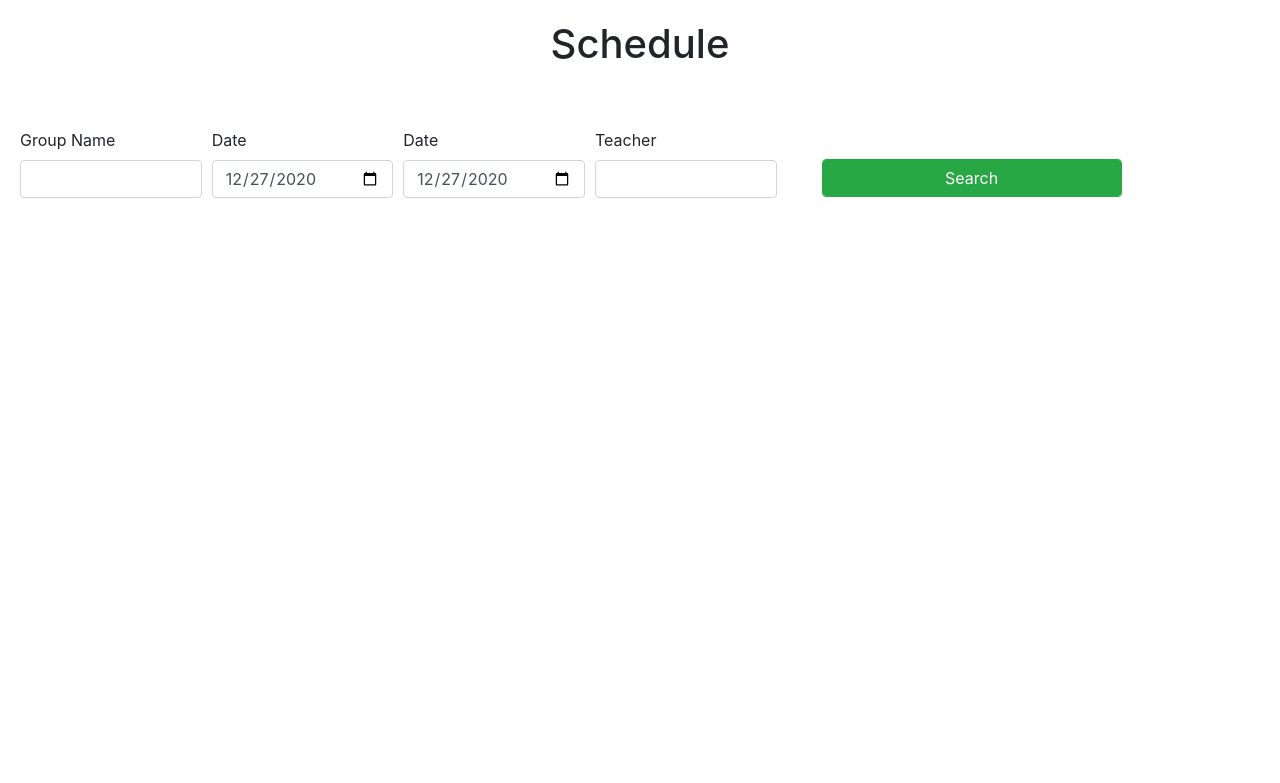
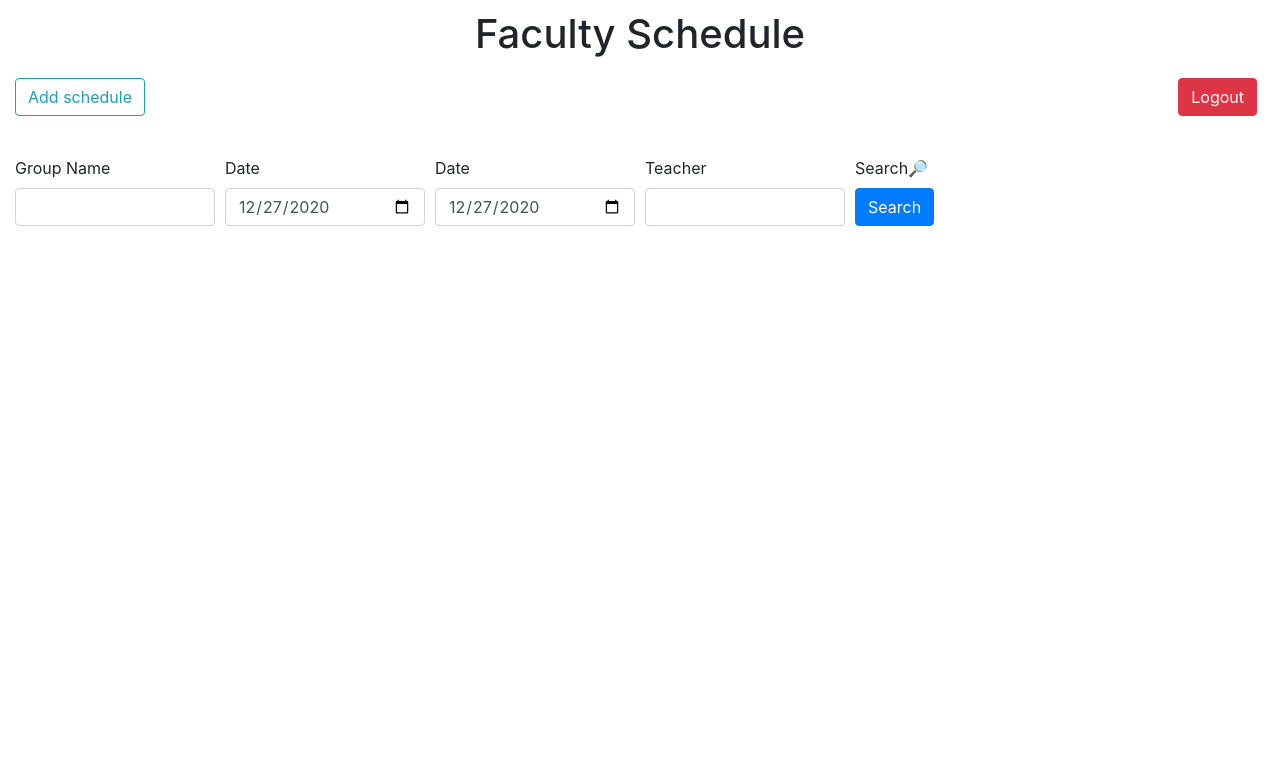
Before and after one commit to doroshroman/Schedule, a Flask app: page / in a window 1280 px wide. Shown: the top 783 px of the page. Run offline with Flask 2, Linux system fonts and the light colour scheme; the visitor is signed in with stand-in values (Sample User, id 1); data that the repository does not hold is empty; some libraries are stand-ins or nearby versions.

Commit message:
added update method

```diff
--- a/app/routes.py
+++ b/app/routes.py
@@ -13,7 +13,7 @@ from app.models import Teacher, Group, Lesson, Subject, Administrator
 
 @app.route('/index/update/', methods=['GET', 'POST'])
 @login_required
-def index4update():
+def index_update():
     form = SearchForm()
     error = None
     from_day = None
@@ -34,7 +34,7 @@ def index4update():
         except SQLAlchemyError as e:
             error = "Incorrect input data!"
 
-    return render_template('admin_index.html', form=form, day_schedules=lessons, error=error)
+    return render_template('index.html', form=form, day_schedule=lessons, error=error)
 
 @app.route('/', methods=['GET', 'POST'])
 def index():
@@ -50,7 +50,7 @@ def index():
 
         group = Group.query.filter_by(name=group).first()
         if not group:
-            flash(f'Group {group} not found', 'info')
+            flash(f'Group not found', 'info')
             return redirect(url_for('index'))
 
         pib_len = 3
@@ -122,7 +122,7 @@ def add_schedule():
         return render_template('add_schedule.html')
 
 
-@app.route('/copy_schedule/', methods=['POST'])
+@app.route('/copy_schedule/', methods=['GET', 'POST'])
 def copy():
     data = request.get_json()
     if data and len(data):
@@ -139,7 +139,6 @@ def copy():
 
             group = Group.query.filter_by(name=group).first()
             lessons = utils.get_lessons(group, date)
-            print(lessons)
             days = utils.build_days_range(date_from, date_to)
 
             step = 7
@@ -156,11 +155,12 @@ def copy():
                 for i in range(first_day_index, len(days), step):
                     for lesson in lessons:
                         utils.copy_lesson(lesson, days[i])
-
+            return jsonify({"redirect": "/"})
         except ValueError as ve:
             app.logger.info(ve)
 
-    return jsonify(success=True)
+    flash('Incorrect data in copy form', 'warning')
+    return jsonify({"redirect": "/add_schedule"})
 
 
 @app.route('/login/', methods=['GET', 'POST'])
@@ -172,12 +172,12 @@ def login():
     if form.validate_on_submit():
         admin = Administrator.query.filter_by(username=form.username.data).first()
         if admin is None or not admin.check_password(form.password.data):
-            flash('Invalid username or password')
+            flash('Invalid username or password', 'warning')
             return redirect(url_for('login'))
         login_user(admin, remember=form.remember_me.data)
         next_page = request.args.get('next')
         if not next_page or url_parse(next_page).netloc != '':
-            next_page = url_for('add_schedule')
+            next_page = url_for('index')
         return redirect(next_page)
 
     return render_template('login.html', title='Sign In', form=form)
@@ -211,27 +211,26 @@ def page_not_found(error):
 	return render_template('404.html'), 404
 
 
-@app.route('/delete/', methods=["POST"])
+@app.route('/lesson/<int:lesson_id>/delete/', methods=["POST"])
 @login_required
-def delete():
-    id = request.json
-    if id:
-        Lesson.query.filter_by(id=int(id)).delete()
+def delete(lesson_id):
+    lesson = Lesson.query.get(lesson_id)
+    if lesson:
+        db.session.delete(lesson)
         db.session.commit()
         return jsonify(success=True)
     else:
         return jsonify(success=False)
 
-@app.route('/update/lesson/<int:lesson_id>', methods=["POST"])
+@app.route('/lesson/<int:lesson_id>/update/', methods=["POST"])
 @login_required
 def update(lesson_id):
     data = request.get_json()
-    print(data)
     if data and len(data):
-        # Read without validation
+
         order = data['order']
         auditory = data['auditory']
-        teacher = data['teacher']['name']
+        teacher_name = data['teacher']['name']
         teacher_surname = data['teacher']['surname']
         teacher_patronymic = data['teacher']['patronymic']
         subject_title = data['subject']['title']
@@ -241,8 +240,7 @@ def update(lesson_id):
         subject = None
         try:
             # Get teacher record
-            teacher = utils.get_teacher(teacher, teacher_surname, teacher_patronymic)
-
+            teacher = utils.get_teacher(teacher_name, teacher_surname, teacher_patronymic)
             # Get subject record
             subject = utils.get_subject(subject_title, subject_type)
         except SQLAlchemyError as se:
--- a/app/static/css/style.css
+++ b/app/static/css/style.css
@@ -1,31 +1,10 @@
 *{
     margin-top: 10px;
-}
-.btn-primary {
-    color: #fff;
-    background-color: #007bff;
-    border-color: #007bff;
 }
 p{
     text-align: center;
 }
-input{
-    width: 300;
-    height: calc(1.5em + .75rem + 2px);
-    font-size: 1rem;
-    font-weight: 400;
-    line-height: 1.5;
-    color: #495057;
-    background-color: #fff;
-    background-clip: padding-box;
-    border: 1px solid #ced4da;
-    border-radius: .25rem;
-    transition: border-color .15s ease-in-out,box-shadow .15s ease-in-out;
-}
 
-.page-wrap {
-    min-height: 100vh;
-}
 form .error {
     color: #ff0000;
 }
@@ -38,44 +17,6 @@ form .error {
 #copyform{
     display: none;
 }
-.btn-submit{
-    margin-top: 51px;
-    margin-left: 40px;
-    float: left;
-}
-.container{
-    padding: 0px;
-    margin: 20px;
-}
 .day{
     margin: 20px;
 }
-h1{
-    margin: 20px;
-    border: 1px solid #ced4da;
-    border-radius: .25rem;
-}
-.remember{
-    margin-left: auto;
-    margin-right: auto;
-/*     text-align: center; */
-    width: 150px;
-    position: relative;
-/*     margin: auto; */
-}
-#login #remember_me{
-/*     position: absolute; */
-    float: left;
-    width: 25px;
-}
-#login .remember_label{
-    float: left;
-    margin-left: 10px;
-/*     position: absolute; */
-/*     text-align: center; */
-/*     left: 1px; */
-}
-#login .button{
-    margin-top: 71px;
-    clear:both
-}
--- a/app/static/js/index.js
+++ b/app/static/js/index.js
@@ -43,7 +43,7 @@ function getPostOptions(data){
 // Edit lesson
 async function editLesson(parent, id){
 
-    const response = await fetch('/lesson/' + id)
+    const response = await fetch(`/lesson/${id}`)
     const lesson = await response.json();
 
     let order = lesson.order
@@ -135,12 +135,13 @@ async function editLesson(parent, id){
                 'subj_type': subject_type
             }
         }
-        const response = await fetch('/update/lesson/' + id, getPostOptions(data));
+        const response = await fetch(`/lesson/${id}/update/`, getPostOptions(data));
         const resp_message = await response.json();
+        console.log(resp_message);
         if(resp_message.success === true){
             $('#flash-msg').show().text(resp_message['message']);
 
-            setTimeout(() => { document.location.reload(true); }, 3000);
+            setTimeout(() => { document.location.reload(true); }, 1000);
 
         }else{
             $('#flash-msg').show().text(resp_message['message']);
@@ -187,7 +188,7 @@ $(document).ready(function(){
             closest.append(edit_btn, delete_btn);
 
             $("#delete-lesson" + id).on("click", async () => {
-                const response = await fetch('/delete/', getPostOptions(id));
+                const response = await fetch(`/lesson/${id}/delete/`, getPostOptions(id));
                 if(response.ok){
 
                     let lessonsInTable = closest.parent().find('tr').length
--- a/app/templates/base.html
+++ b/app/templates/base.html
@@ -9,7 +9,8 @@
         <link rel="stylesheet" type = "text/css" href="{{url_for('static',filename='css/style.css')}}">
         <title>Faculty Schedule</title>
     </head>
-    <body>
+    <body class="container-fluid">
+        {% block header %}{% endblock %}
         <div>
             {% for cat, msg in get_flashed_messages(True) %}
                 <ul class="list-group">
@@ -17,6 +18,15 @@
                 </ul>
             {%endfor %}
         </div>
+
+        {% if current_user.is_authenticated %}
+            <a href="{{ url_for('add_schedule') }}" class="btn btn-outline-info">Add schedule</a>
+            <a href='{{url_for("logout")}}' class="btn btn-danger mr-lg-2 float-right">Logout</a>
+        {% else %}
+            <a href='{{url_for("login")}}' class="btn btn-primary mr-lg-2 float-right">Login</a>
+            <a href="{{ url_for('admin.index') }}" class="btn btn-outline-info">Are you administrator?</a>
+        {% endif %}
+
         <script src="https://ajax.googleapis.com/ajax/libs/jquery/3.4.1/jquery.min.js"></script>
         {% block content %}{% endblock %}
         <script src="https://code.jquery.com/ui/1.12.1/jquery-ui.min.js" integrity="sha256-VazP97ZCwtekAsvgPBSUwPFKdrwD3unUfSGVYrahUqU=" crossorigin="anonymous"></script>
--- a/app/templates/index.html
+++ b/app/templates/index.html
@@ -1,20 +1,19 @@
 {% extends "base.html" %}
 
-
+{% block header %}
+    <p class="h1 text-center">Faculty Schedule</p>
+{% endblock %}
 {% block content %}
-    <p class="h1 text-center">Schedule</p>
     <div class="container">
         <div class="row justify-content-center">
             <div id="flash-msg" class="alert alert-danger col-4" role="alert">
             </div>
         </div>
     </div>
-    <div class="container">
-    <form class="form-row" id="add-form" action="{{ url_for('index') }}" method="post" novalidate>
+    <form class="form-row" id="add-form" action="{% if current_user.is_authenticated %}{{ url_for('index_update') }}{% else %}{{ url_for('index') }}{% endif %}" method="post" novalidate>
         {{ form.hidden_tag() }}
         {% include 'search_form.html' %}
     </form>
-    </div>
     {% for date, lessons in day_schedule.items() %}
         <div class="day">
         <h3 class="lead">{{date}}</h3>
@@ -30,7 +29,11 @@
             </thead>
             <tbody>
             {% for lesson in lessons %}
-            <tr>
+            {% if current_user.is_authenticated %}
+                <tr class="clickable" id="{{ lesson.id }}">
+            {% else %}
+                <tr>
+            {% endif %}
                 <td> {{ lesson.order }}</td>
                 <td>{{ lesson.auditory }}</td>
                 <td> {{ lesson.order | slot_start }} {{ lesson.order | slot_end }} </td>
--- a/app/templates/search_form.html
+++ b/app/templates/search_form.html
@@ -26,6 +26,7 @@
         <span style="color: red;">{{ error }}</span>
     {% endfor %}
 </div>
-<div class="btn-submit">
-{{ form.submit(class="btn btn-success") }}
+<div class="form-group col-md-2">
+{{ form.submit.label }}&#128270;<br>
+{{ form.submit(class="btn btn-primary mb-2") }}
 </div>
```
Also changed, not shown: app/static/js/add.js (+11 -6 lines), app/templates/add_schedule.html (+4 -5 lines), app/templates/admin_index.html (deleted, +0 -46 lines), app/templates/login.html (+12 -6 lines), app.db, app/forms.py (line endings or trailing spaces).
